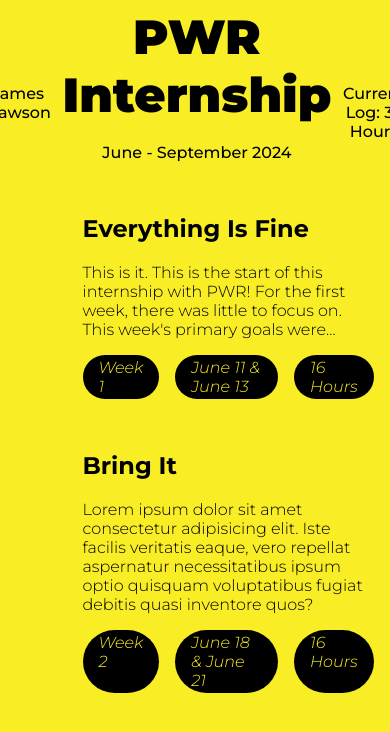
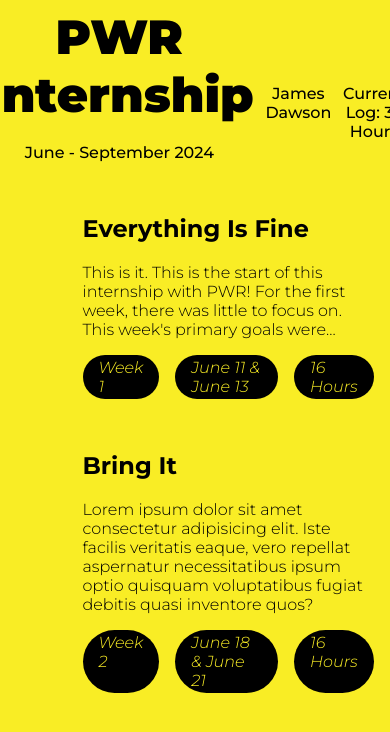
Before and after one commit to DJam98/internship-blog, a plain HTML site: page index.html in a window 390 px wide. Drawn offline with Linux system fonts and the light colour scheme.

Commit message:
mobile stuff

```diff
--- a/index.html
+++ b/index.html
@@ -20,9 +20,9 @@
 
         <header>
             <div class="infoContainer">
-                <div class="infoItem"><br><br><br><br>James Dawson</div>
-                <div class="infoItem"><div class="title">PWR Internship</div><br>June - September 2024</div>
-                <div class="infoItem"><br><br><br><br>Current Log: 32 Hours</div>
+                <div class="infoItem infoName"><br><br><br><br>James Dawson</div>
+                <div class="infoItem infoTitle"><div class="title">PWR Internship</div><br>June - September 2024</div>
+                <div class="infoItem infoHours"><br><br><br><br>Current Log: 32 Hours</div>
             </div>
         </header>
 
--- a/style.css
+++ b/style.css
@@ -26,6 +26,18 @@
 .infoItem{
     flex-grow: 1;
     font-weight: 500;
+}
+
+.infoName{
+    order: 1;
+}
+
+.infoTitle{
+    order: 2;
+}
+
+.infoHours{
+    order: 3;
 }
 
 main{
@@ -78,6 +90,17 @@
     background-color: rgb(37, 37, 37);
 }
 
+@media screen and (max-width: 1000px) {
+
+    .infoName {
+        order: 2;
+    }
+
+    .infoTitle{
+        order: 1;
+    }
+}
+
 /*
 // <uniquifier>: Use a unique and descriptive class name
 // <weight>: Use a value from 100 to 900
```
